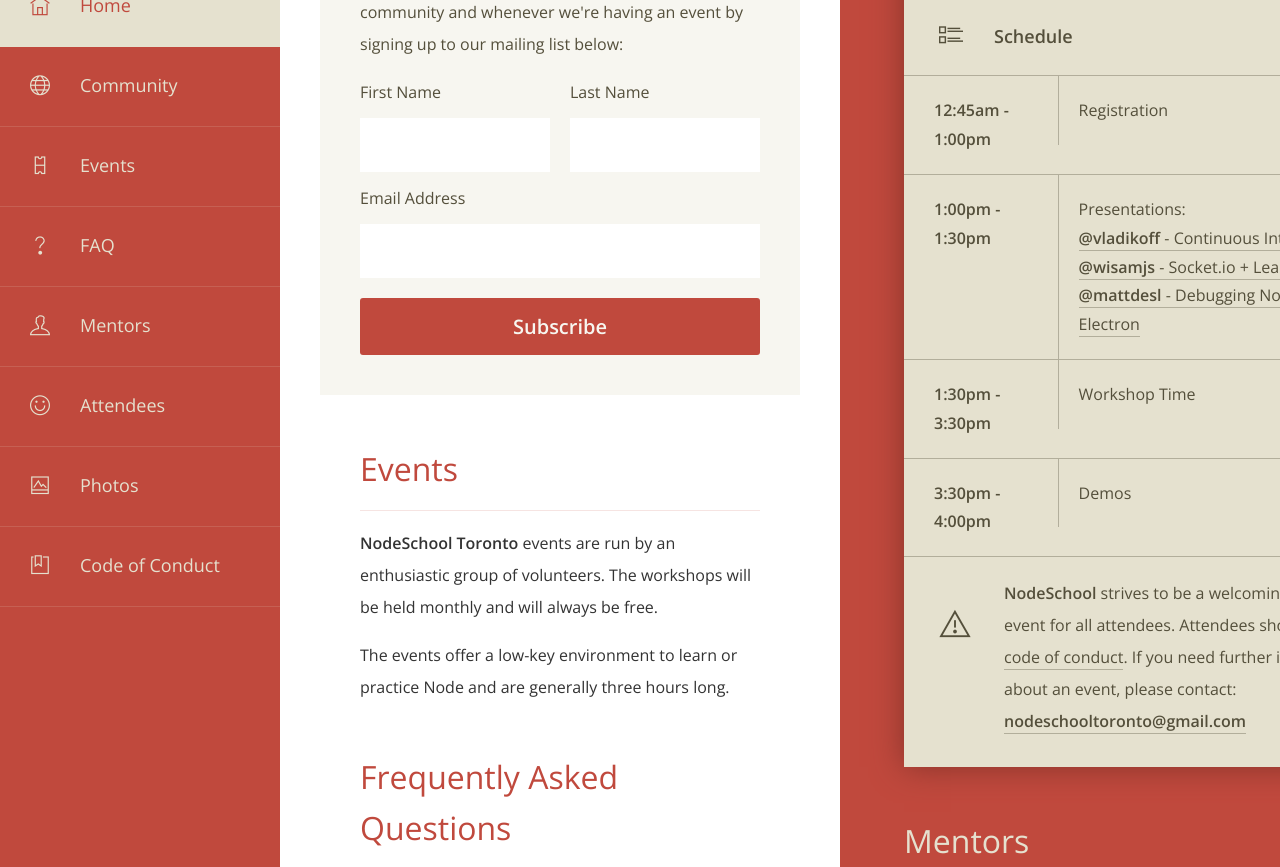
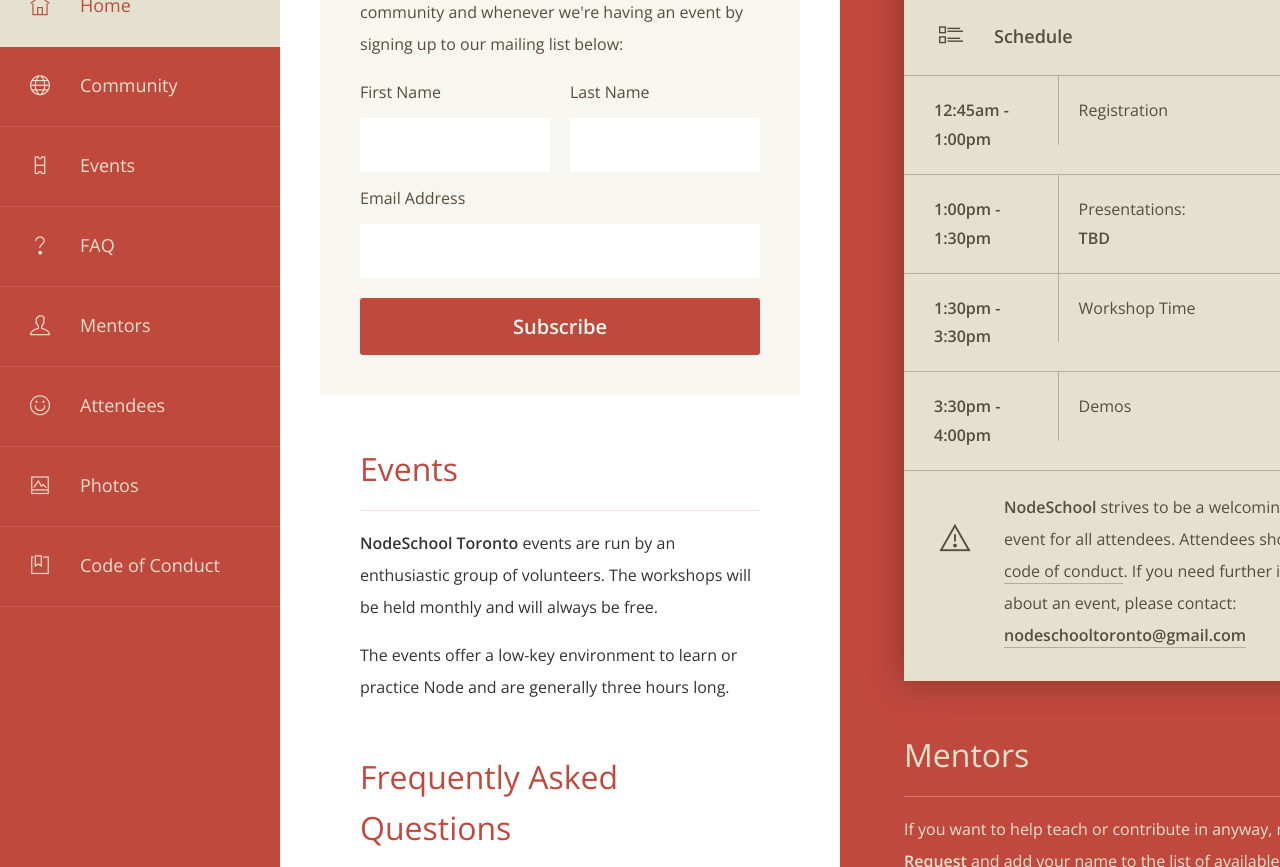
Before and after one commit to nodeschool/toronto, a Jekyll site: the page built from index.html, in a window 1280 px wide and 900 px high, scrolled down 935 px, cut to the strip 33-900 px from the top of the window. Built offline with Jekyll 4.4.1, drawn with Linux system fonts in a browser that asks for light colours; comment, search, counter and statistics services are not loaded.

Commit message:
Presentations are TBD for Feb

```diff
--- a/_layouts/index.html
+++ b/_layouts/index.html
@@ -213,9 +213,12 @@
                 <li class="row">
                   <span class="time">1:00pm - 1:30pm</span>
                   <span class="name">Presentations:<br>
+                    <strong>TBD</strong>
+                    <!--
                     <a href="http://twitter.com/vladikoff"><strong>@vladikoff</strong> - Continuous Integration</a><br>
                     <a href="http://twitter.com/wisamjs"><strong>@wisamjs</strong> - Socket.io + Leap Motion</a><br>
                     <a href="http://twitter.com/mattdesl"><strong>@mattdesl</strong> - Debugging Node with Electron</a>
+                    -->
                   </span>
                 </li>
                 <li class="row">
```
